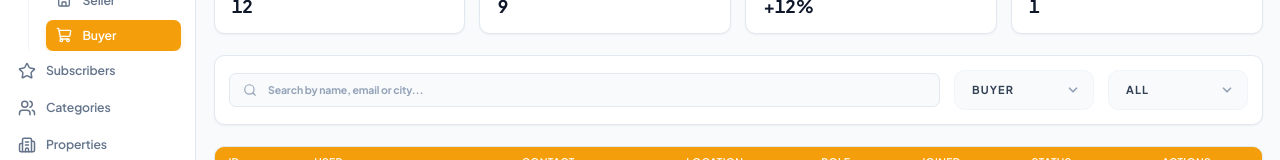
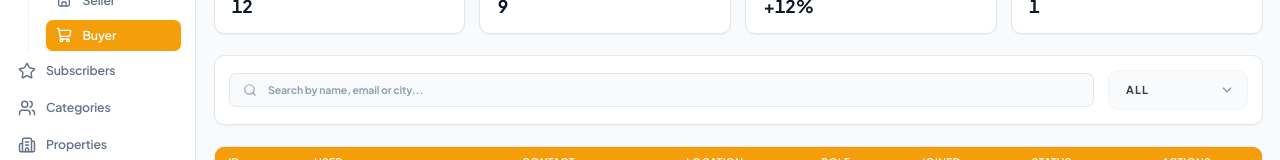
Before and after one commit to charankumardigitalraiz-max/99acres, a React (Vite) app: page /customers/buyer in a window 1280 px wide. Shown: the part 224-384 px from the top of the page. Built offline with nearby package versions, Linux system fonts and the light colour scheme.

Commit message:
cusotmers filter updated

```diff
--- a/src/pages/Users.jsx
+++ b/src/pages/Users.jsx
@@ -97,14 +97,16 @@ export default function Users() {
         </div>
 
         <div className="flex items-center gap-4">
+          {isSellerOrAgent && (
             <div className="w-40">
               <Select
                 value={roleFilter}
                 onChange={e => dispatch(setRoleFilter(e.target.value))}
-              options={['All', 'Agent', 'Seller', 'Buyer']}
+                options={isSellerOrAgent ? ['Seller', 'Agent'] : ['All', 'Agent', 'Seller', 'Buyer']}
                 placeholder="Filter Role"
               />
             </div>
+          )}
 
           <div className="w-40">
             <Select
```
Lines whose indentation alone changed are shown as unchanged.
